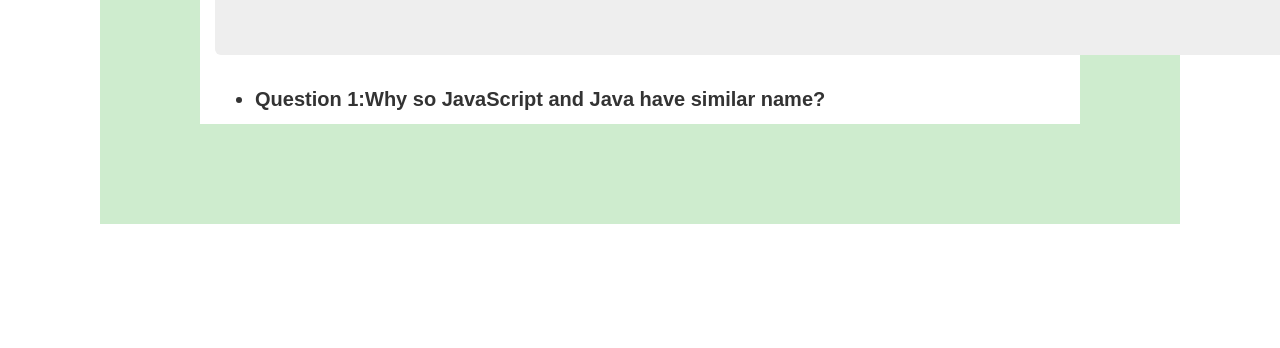
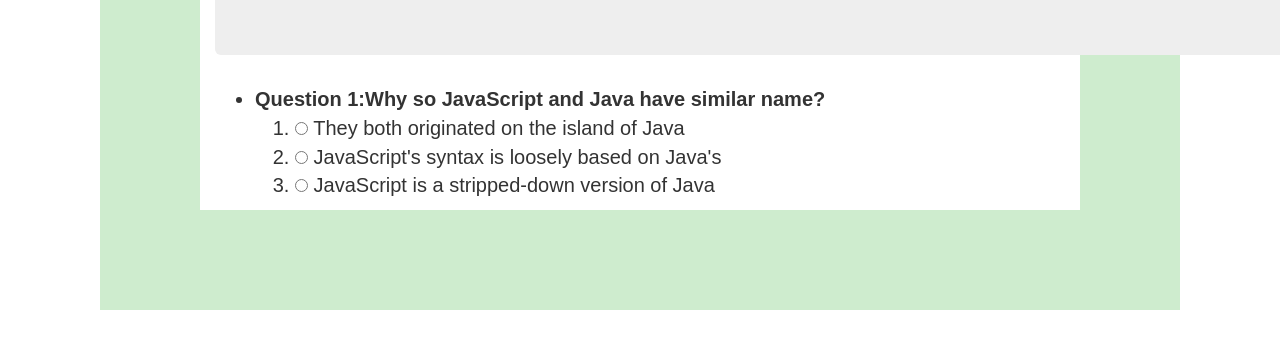
Before and after one commit to njoanc/JAVASCRIPT-Programming-Test, a plain HTML site: page jsTest.html in a window 1280 px wide. Shown: the part 730-1078 px from the top of the page. Before the commit the page ends 1024 px from the top, so only its background shows below. Drawn offline with nearby package versions, Linux system fonts and the light colour scheme.

Commit message:
adding alternative answers for question1

```diff
--- a/jsTest.html
+++ b/jsTest.html
@@ -38,5 +38,22 @@
                                                 1:</strong>Why so
                                             JavaScript and Java have similar
                                             name?</div></li>
+                                    <ol>
+                                        <li><input id="answer" type="radio"
+                                                name="question0"
+                                                value="A"> They both originated
+                                            on the island of
+                                            Java<br></li>
+                                        <li><input id="answer" type="radio"
+                                                name="question0"
+                                                value="B"> JavaScript's syntax
+                                            is loosely based on
+                                            Java's<br></li>
+                                        <li><input id="answer" type="radio"
+                                                name="question0"
+                                                value="C"> JavaScript is a
+                                            stripped-down version
+                                            of Java<br></li>
+                                    </ol>
 
                                 </body>
```
